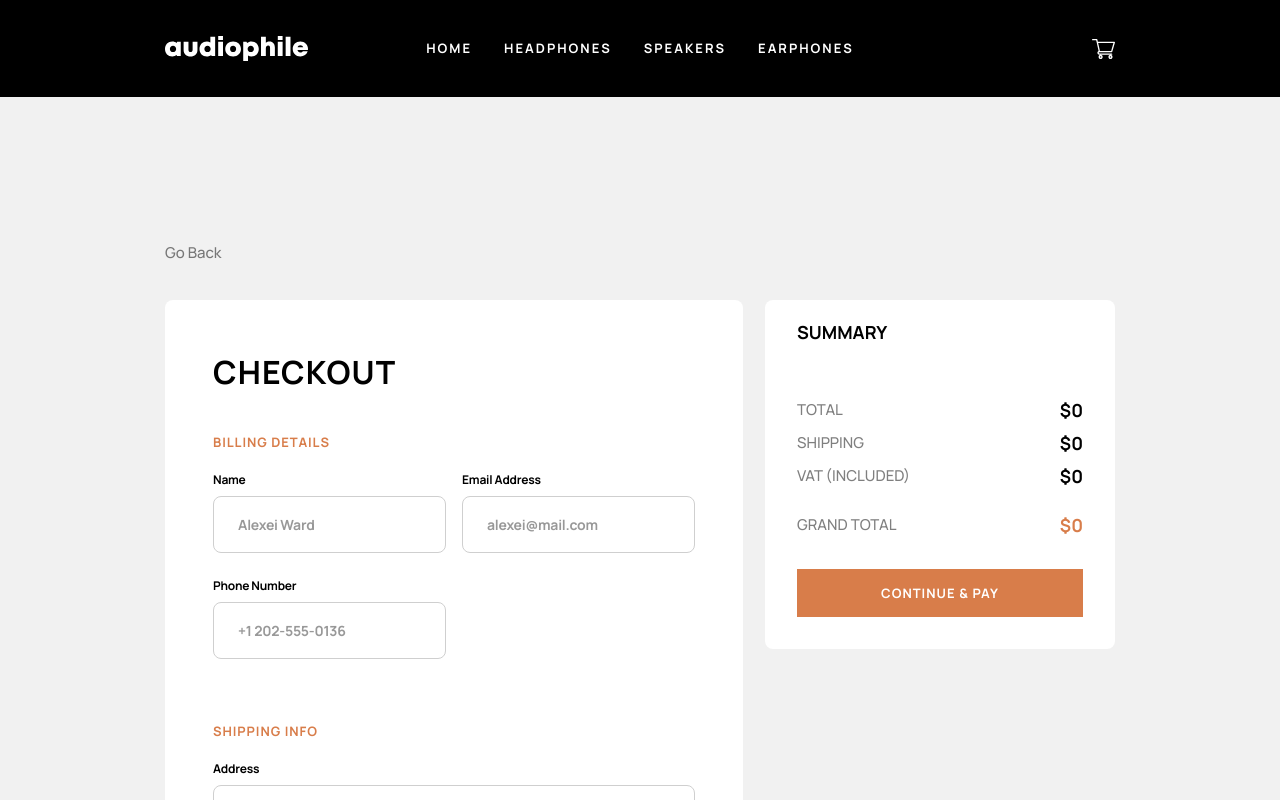
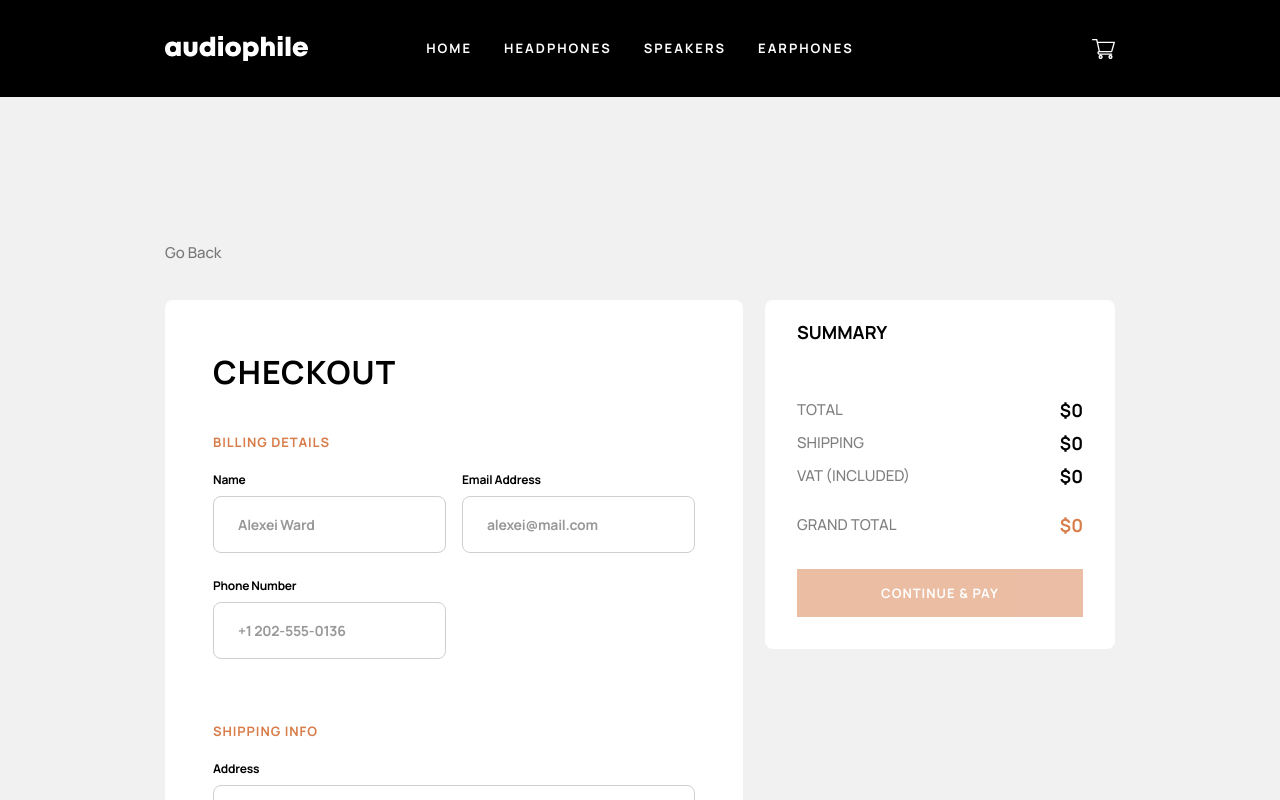
Before and after one commit to alexM421/fm-audio-e-commerce, a React (Vite) app: page /checkout in a window 1280 px wide. Shown: the top 800 px of the page. Built offline with nearby package versions, Linux system fonts and the light colour scheme.

Commit message:
Added a disabled check on continue&pay btn for total===0

```diff
--- a/src/pages/Checkout/CheckoutSummary/CheckoutSummary.tsx
+++ b/src/pages/Checkout/CheckoutSummary/CheckoutSummary.tsx
@@ -54,7 +54,10 @@ export default function CheckoutSummary ({ formRef, isOrderConfirmed }: Checkout
                     <p>{`$${grandTotal.toLocaleString("en-US")}`}</p>
                 </div>
             </div>
-            <Button onClick={handleOrderConfirmation}>CONTINUE & PAY</Button>
+            <Button
+                onClick={handleOrderConfirmation}
+                disabled={total === 0}
+            >CONTINUE & PAY</Button>
 
             {isOrderConfirmed && createPortal(<CheckoutModal grandTotal={grandTotal}/>, document.body)}
         </div>
```
